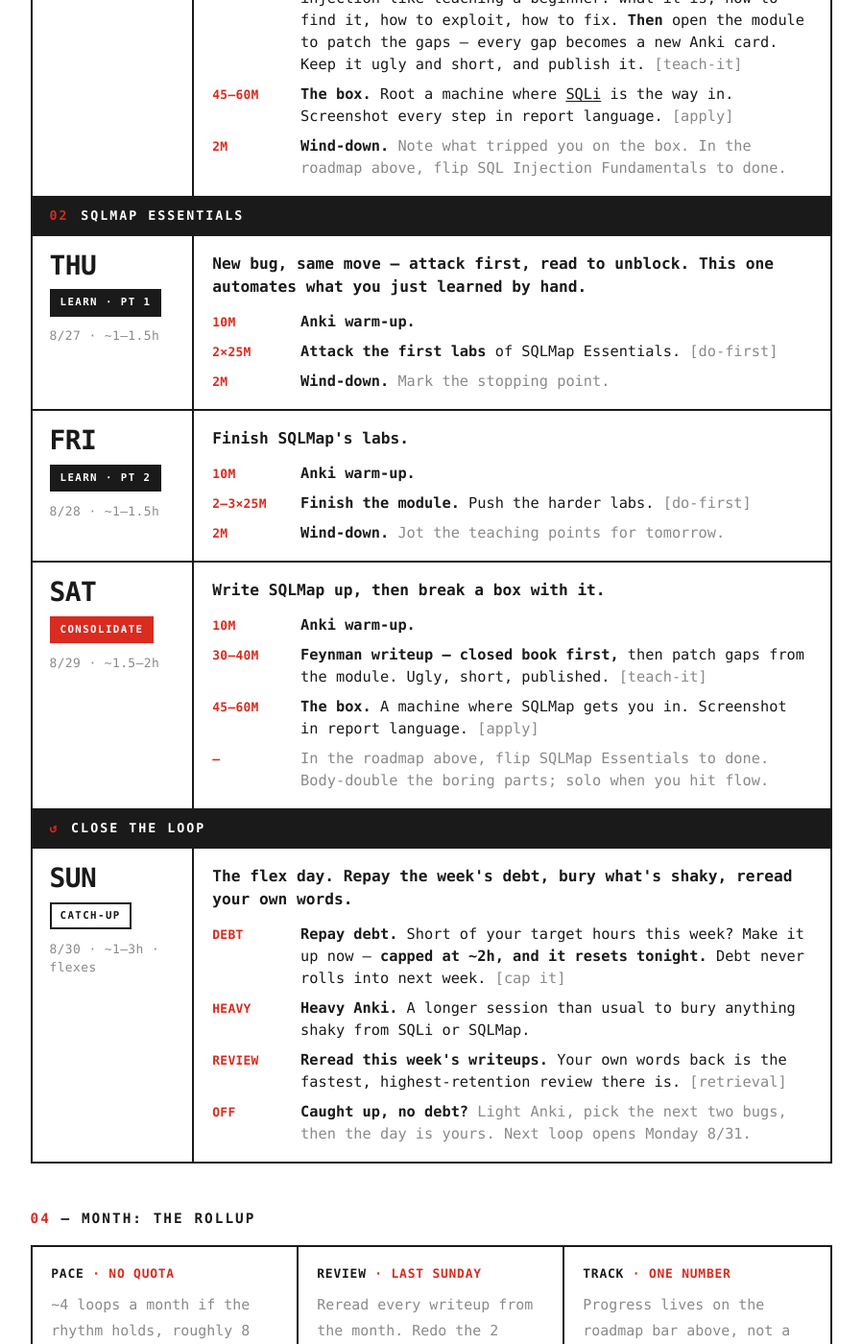
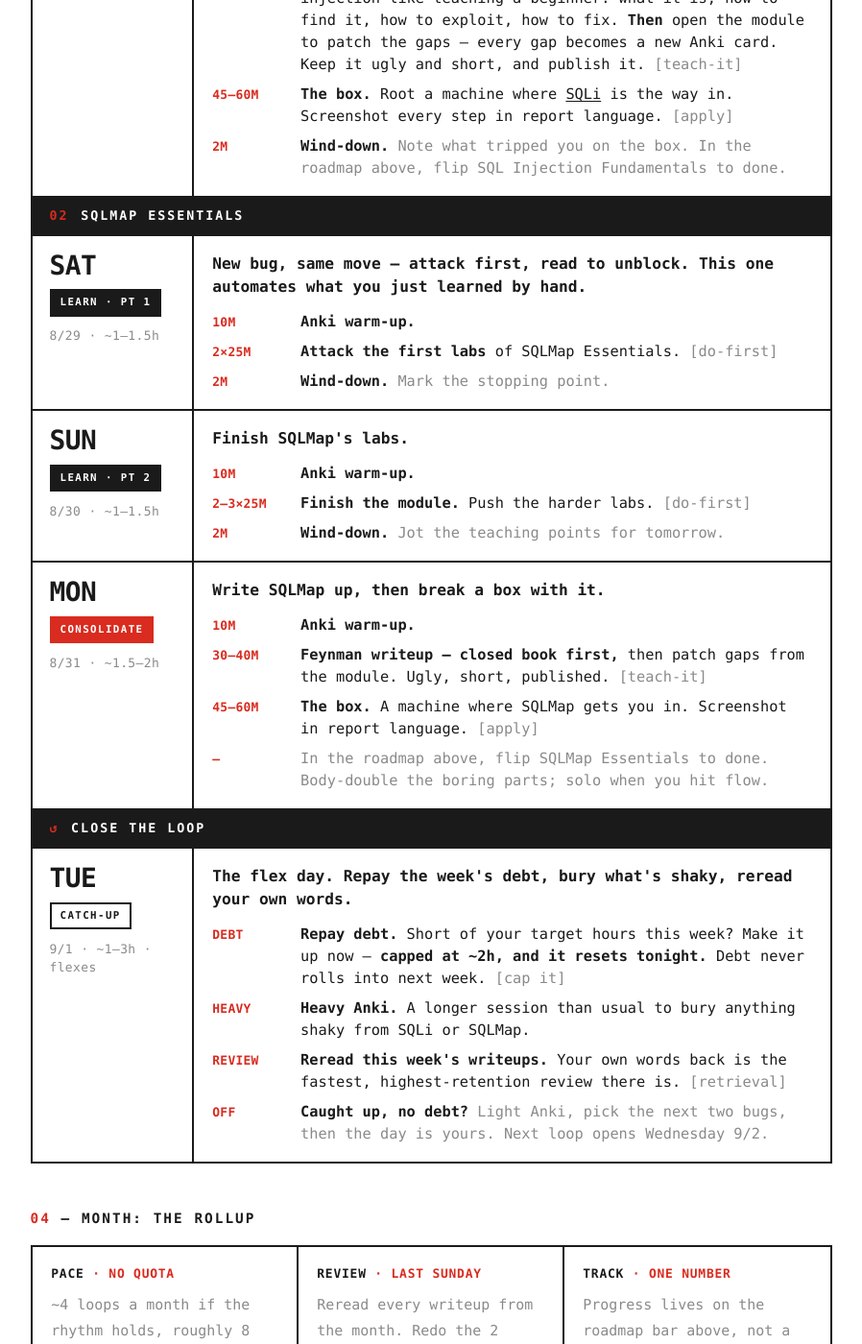
Before and after one commit to rask0l/tracker, a Jekyll site: the page built from loop.md, in a window 1280 px wide and 1400 px high, scrolled down 2662 px. Shown: the whole window at 96% size, without its empty margins (191-1089 px from the left). Built offline with Jekyll 4.4.1, drawn with Linux system fonts in a browser that asks for light colours; some of the changed text lies outside the part shown.

Commit message:
Shift the loop's dated week to start today (Wed 8/26)
SQL Injection Fundamentals then SQLMap Essentials, now Wed 8/26 through
Tue 9/1, next loop opening Wed 9/2.

Co-Authored-By: Claude Sonnet 5 <noreply@anthropic.com>

```diff
--- a/_layouts/loop.html
+++ b/_layouts/loop.html
@@ -298,9 +298,9 @@ layout: default
 
     <div class="wk-row">
       <div class="wk-day">
-        <div class="wk-dow">Mon</div>
+        <div class="wk-dow">Wed</div>
         <span class="lbl lbl--learn">Learn · pt 1</span>
-        <div class="wk-time">8/24 · ~1–1.5h</div>
+        <div class="wk-time">8/26 · ~1–1.5h</div>
       </div>
       <div class="wk-body">
         <p class="wk-goal">Meet SQL injection by breaking something — not by reading about it.</p>
@@ -314,9 +314,9 @@ layout: default
 
     <div class="wk-row">
       <div class="wk-day">
-        <div class="wk-dow">Tue</div>
+        <div class="wk-dow">Thu</div>
         <span class="lbl lbl--learn">Learn · pt 2</span>
-        <div class="wk-time">8/25 · ~1–1.5h</div>
+        <div class="wk-time">8/27 · ~1–1.5h</div>
       </div>
       <div class="wk-body">
         <p class="wk-goal">Finish SQLi. Push the labs where it actually gets hard — blind and time-based.</p>
@@ -330,9 +330,9 @@ layout: default
 
     <div class="wk-row">
       <div class="wk-day">
-        <div class="wk-dow">Wed</div>
+        <div class="wk-dow">Fri</div>
         <span class="lbl lbl--cons">Consolidate</span>
-        <div class="wk-time">8/26 · ~1.5–2h</div>
+        <div class="wk-time">8/28 · ~1.5–2h</div>
       </div>
       <div class="wk-body">
         <p class="wk-goal">Turn SQLi into something you own — write it, then prove it.</p>
@@ -349,9 +349,9 @@ layout: default
 
     <div class="wk-row">
       <div class="wk-day">
-        <div class="wk-dow">Thu</div>
+        <div class="wk-dow">Sat</div>
         <span class="lbl lbl--learn">Learn · pt 1</span>
-        <div class="wk-time">8/27 · ~1–1.5h</div>
+        <div class="wk-time">8/29 · ~1–1.5h</div>
       </div>
       <div class="wk-body">
         <p class="wk-goal">New bug, same move — attack first, read to unblock. This one automates what you just learned by hand.</p>
@@ -365,9 +365,9 @@ layout: default
 
     <div class="wk-row">
       <div class="wk-day">
-        <div class="wk-dow">Fri</div>
+        <div class="wk-dow">Sun</div>
         <span class="lbl lbl--learn">Learn · pt 2</span>
-        <div class="wk-time">8/28 · ~1–1.5h</div>
+        <div class="wk-time">8/30 · ~1–1.5h</div>
       </div>
       <div class="wk-body">
         <p class="wk-goal">Finish SQLMap's labs.</p>
@@ -381,9 +381,9 @@ layout: default
 
     <div class="wk-row">
       <div class="wk-day">
-        <div class="wk-dow">Sat</div>
+        <div class="wk-dow">Mon</div>
         <span class="lbl lbl--cons">Consolidate</span>
-        <div class="wk-time">8/29 · ~1.5–2h</div>
+        <div class="wk-time">8/31 · ~1.5–2h</div>
       </div>
       <div class="wk-body">
         <p class="wk-goal">Write SQLMap up, then break a box with it.</p>
@@ -400,9 +400,9 @@ layout: default
 
     <div class="wk-row">
       <div class="wk-day">
-        <div class="wk-dow">Sun</div>
+        <div class="wk-dow">Tue</div>
         <span class="lbl lbl--rest">Catch-up</span>
-        <div class="wk-time">8/30 · ~1–3h · flexes</div>
+        <div class="wk-time">9/1 · ~1–3h · flexes</div>
       </div>
       <div class="wk-body">
         <p class="wk-goal">The flex day. Repay the week's debt, bury what's shaky, reread your own words.</p>
@@ -410,7 +410,7 @@ layout: default
           <li><span class="t">debt</span><span><b>Repay debt.</b> Short of your target hours this week? Make it up now — <b>capped at ~2h, and it resets tonight.</b> Debt never rolls into next week. <span class="tag">[cap it]</span></span></li>
           <li><span class="t">heavy</span><span><b>Heavy Anki.</b> A longer session than usual to bury anything shaky from SQLi or SQLMap.</span></li>
           <li><span class="t">review</span><span><b>Reread this week's writeups.</b> Your own words back is the fastest, highest-retention review there is. <span class="tag">[retrieval]</span></span></li>
-          <li><span class="t">off</span><span><b>Caught up, no debt?</b> <span class="note">Light Anki, pick the next two bugs, then the day is yours. Next loop opens Monday 8/31.</span></span></li>
+          <li><span class="t">off</span><span><b>Caught up, no debt?</b> <span class="note">Light Anki, pick the next two bugs, then the day is yours. Next loop opens Wednesday 9/2.</span></span></li>
         </ul>
       </div>
     </div>
```
Also changed, not shown: CLAUDE.md (+1 -1 lines).
